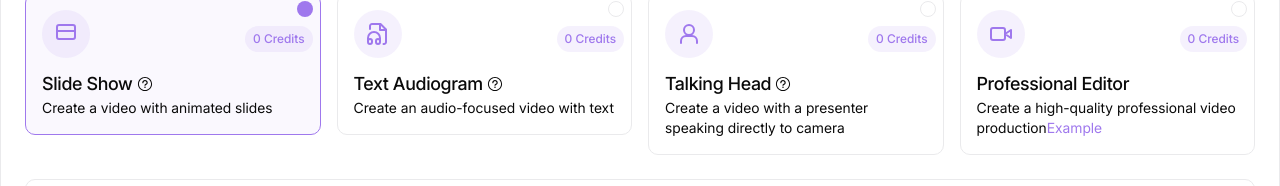
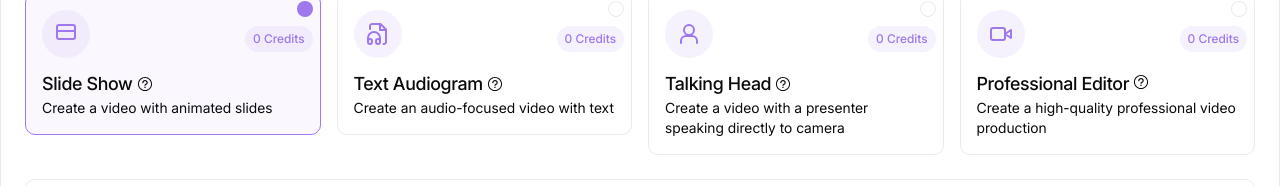
Before and after one commit to SanjarAbduraimov/clip-spin-frontend, a React (Vite) app: page /new-project in a window 1280 px wide. Shown: the part 382-568 px from the top of the page. Built offline with nearby package versions, Linux system fonts and the light colour scheme; no server answers.

Commit message:
fix prof editor example

```diff
--- a/src/pages/dashboard/NewProject.tsx
+++ b/src/pages/dashboard/NewProject.tsx
@@ -575,19 +575,31 @@ const NewProject = ({ projectType }: NewProjectProps) => {
                           </div>
                           <div className="">
                             <h3 className="text-lg font-medium">
-                              Professional Editor
+                              Professional Editor{" "}
+                              <Tooltip>
+                                <TooltipTrigger type="button">
+                                  <QuestionMarkCircledIcon
+                                    width={16}
+                                    height={16}
+                                  />
+                                </TooltipTrigger>
+                                <TooltipContent className="w-[200px]">
+                                  Create a high-quality professional video
+                                  production{" "}
+                                  <a
+                                    href="https://api.app.clipspin.ai/api/files/professional-editor-example.mp4"
+                                    target="_blank"
+                                    className="text-primary"
+                                    rel="noreferrer"
+                                  >
+                                    Example
+                                  </a>
+                                </TooltipContent>
+                              </Tooltip>
                             </h3>
                             <p className="text-muted-foreground text-sm">
                               Create a high-quality professional video
                               production
-                              <a
-                                href="https://api.app.clipspin.ai/api/files/professional-editor-example.mp4"
-                                target="_blank"
-                                className="text-primary"
-                                rel="noreferrer"
-                              >
-                                Example
-                              </a>
                             </p>
                           </div>
                           <div
```
